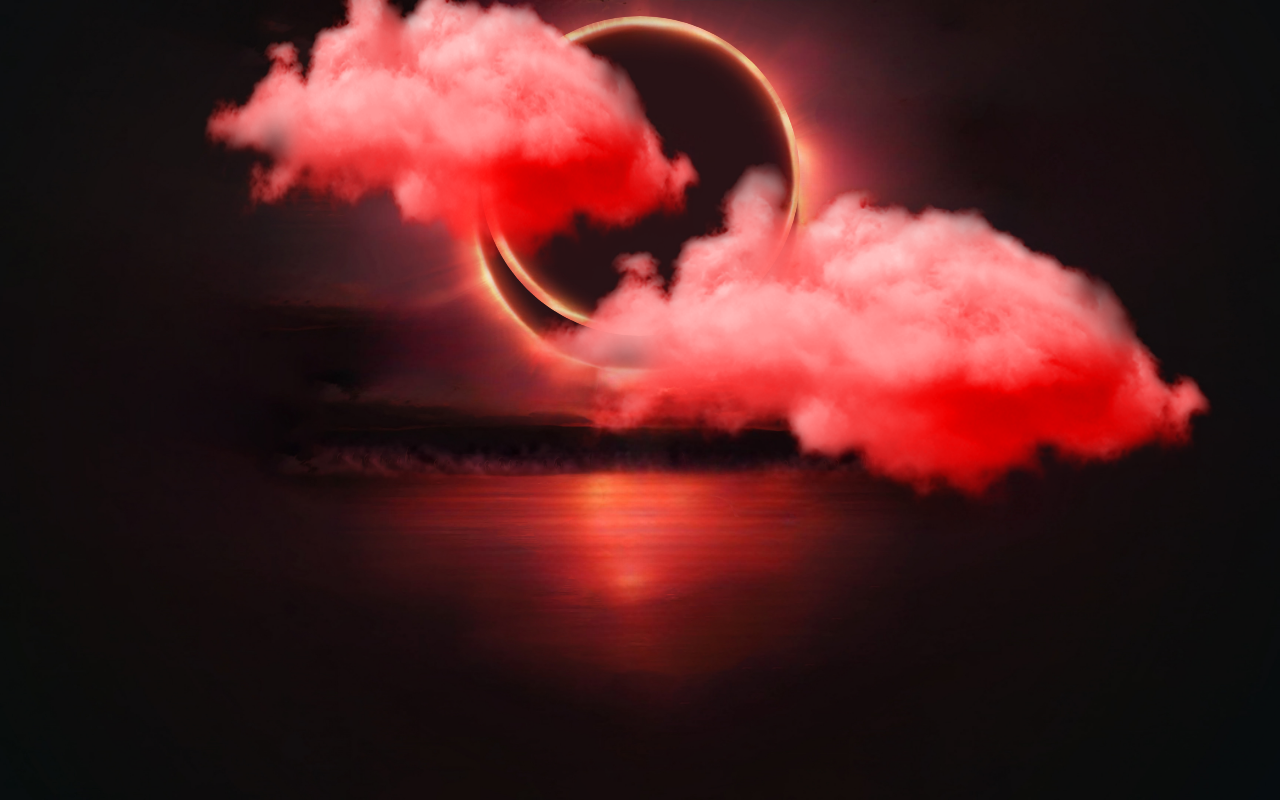
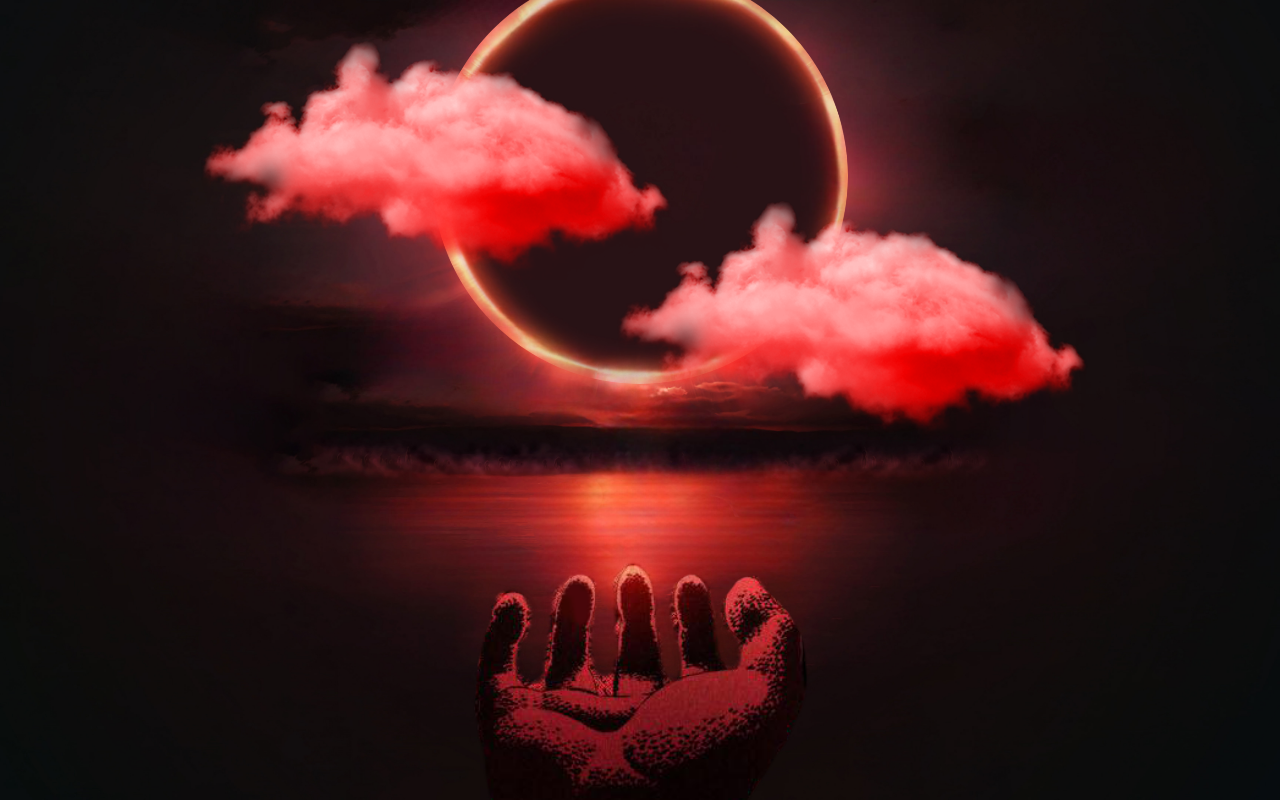
Before and after one commit to Intensifiesx/Intensifiesx.github.io, a React app: page / in a window 1280 px wide. Built offline with nearby package versions, Linux system fonts and the light colour scheme.

Commit message:
Fixing alignment issues with the moon, clouds, and the godhand

```diff
--- a/src/CSS/Home.css
+++ b/src/CSS/Home.css
@@ -14,8 +14,8 @@
 .moon {
     cursor: pointer;
     border-radius: 50%;
-    width: 25vw;
-    height: 25vw;
+    width: 52vh;
+    height: 52vh;
     position: relative;
     top: -28%;
     z-index: 1;
@@ -23,33 +23,33 @@
 }
 
 .cloudLeft {
-    position: absolute;
-    left: 15%;
-    top: -5%;
-    width: 40%;
-    height: 40%;
+    position: fixed;
+    left: 15vw;
+    top: 5vh;
+    width: 60vh;
+    height: 30vh;
     transition: left 2s ease;
     z-index: 2;
     pointer-events: none;
 }
 
 .cloudRight {
-    position: absolute;
-    right: 5%;
-    top: 20%;
-    width: 55%;
-    height: 45%;
+    position: fixed;
+    right: 15vw;
+    top: 25vh;
+    width: 60vh;
+    height: 30vh;
     transition: right 2s ease;
     z-index: 2;
     pointer-events: none;
 }
 
 .home .moon:hover ~ .cloudRight {
-    right: -20%;
+    right: -20vw;
 }
 
 .home .moon:hover ~ .cloudLeft {
-    left: -10%;
+    left: -10vw;
 }
 
 .home .moon:hover ~ .godHand {
@@ -60,15 +60,22 @@
     position: fixed;
     left: 50%;
     transform: translateX(-50%);
-    bottom: calc(0vh - 80%);
+    bottom: calc(0vh - 70%);
     transition: bottom 2s ease;
     z-index: 1;
     pointer-events: none;
+    height: 100vh; /* Set a fixed height */
+    overflow: hidden; /* Hide overflow */
 }
 
 .godHand img {
     max-width: 100%;
-    max-height: 100%;
+    height: 80%; /* Make image fill the container height */
     width: auto;
-    height: auto;
+    object-fit: cover; /* Maintain aspect ratio */
+    object-position: center top; /* Align image to the top */
 }
+
+.home .moon:hover ~ .godHand {
+    bottom: -40%; /* Adjust this value to show less or more of the hand */
+}
--- a/src/Pages/Home.jsx
+++ b/src/Pages/Home.jsx
@@ -11,16 +11,20 @@ export default function MainPage() {
     const navigate = useNavigate();
     const hoverMoonAudio = useRef(new Audio(handRisingSound));
     const mainAudio = useRef(new Audio(mainSound));
-    mainAudio.current.volume = 0.02;
-    hoverMoonAudio.current.volume = 0.05;
 
     useEffect(() => {
-        // Play main audio on component mount
-        mainAudio.current.play().catch(console.log);
-        mainAudio.current.loop = true;
+        // Set volumes
+        mainAudio.current.volume = 0.02;
+        hoverMoonAudio.current.volume = 0.05;
+
+        try {
+            mainAudio.current.loop = true;
+            mainAudio.current.play();
+        } catch (error) {
+            console.log("Audio autoplay failed:", error);
+        }
 
         return () => {
-            // Clean up on component unmount
             mainAudio.current.pause();
             mainAudio.current.currentTime = 0;
             hoverMoonAudio.current?.pause();
@@ -45,6 +49,7 @@ export default function MainPage() {
     const handleMoonMouseLeave = () => {
         if (!hoverMoonAudio.current.paused) {
             hoverMoonAudio.current.pause();
+            mainAudio.current.play().catch(console.log);
         }
     };
 
```
